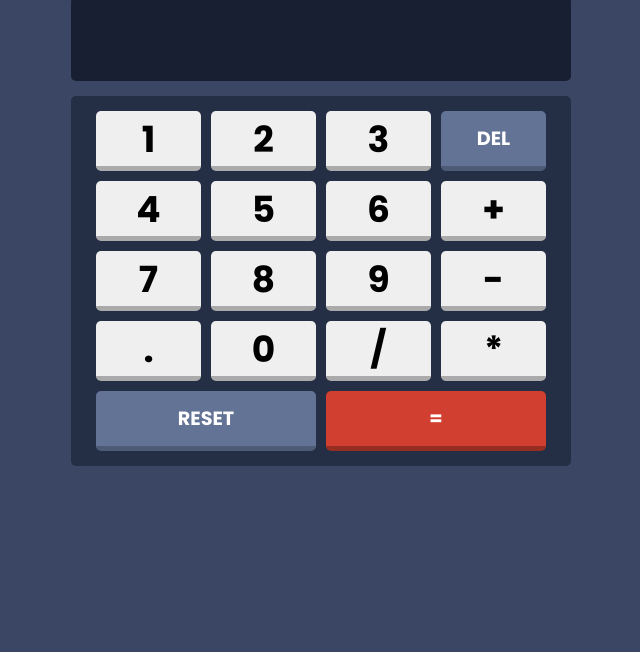
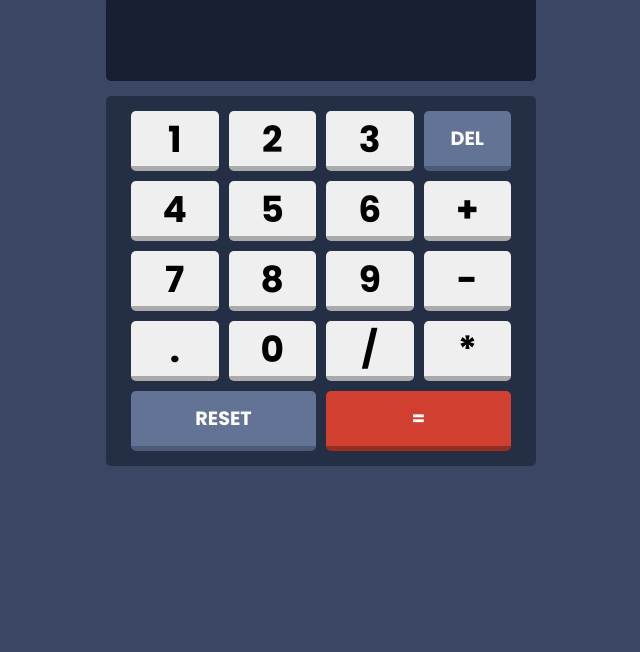
Before and after one commit to gabscrobson/calculator, a plain HTML site: page index.html in a window 1280 px wide. Shown: the part 148-800 px from the top of the page, without its empty margins (319-959 px from the left). Drawn offline with Linux system fonts and the light colour scheme.

Commit message:
Update style.css

```diff
--- a/style.css
+++ b/style.css
@@ -25,7 +25,7 @@ body, button {
 }
 
 main {
-    max-width: 500px;
+    max-width: 430px;
     width: 90%;
     margin: auto;
 }
```
